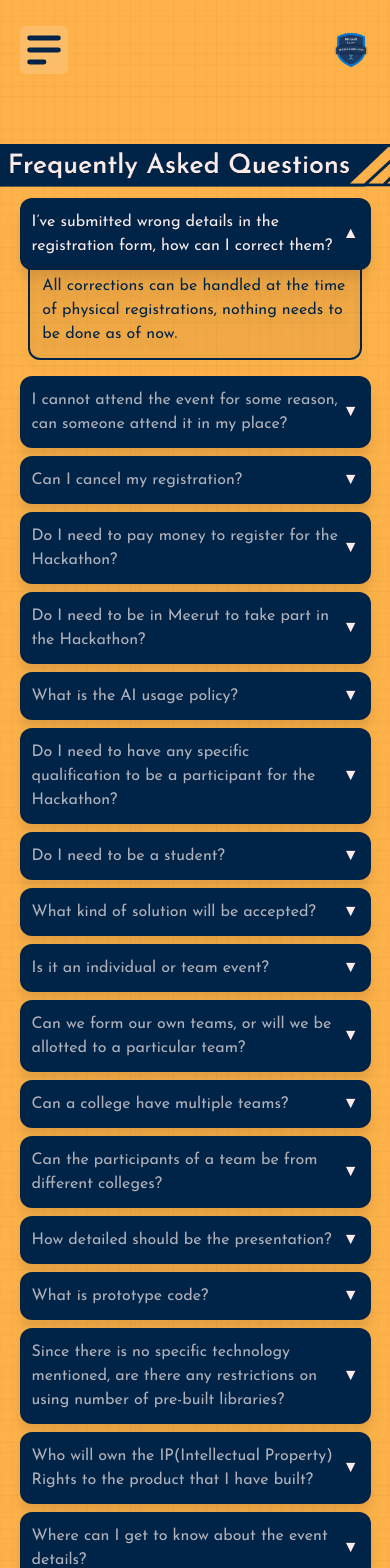
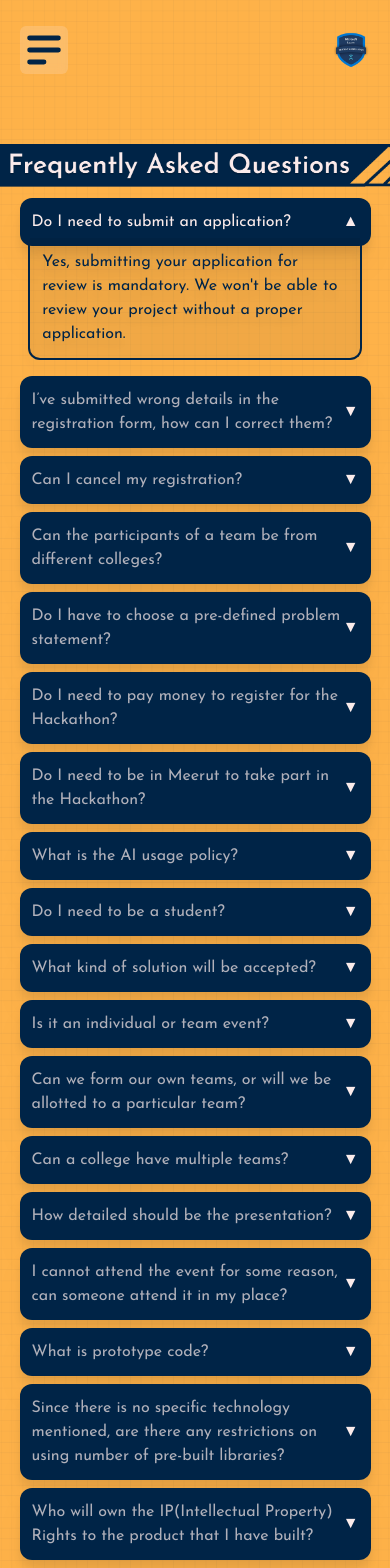
Before and after one commit to Abhimrt/Devgathering, a Next.js app: page /faq in a window 390 px wide. Shown: the top 1568 px of the page. Built offline with nearby package versions, Linux system fonts and the light colour scheme.

Commit message:
adding the sponsors

```diff
--- a/components/Data.js
+++ b/components/Data.js
@@ -1,15 +1,23 @@
 export const FaqsData = [
   {
-      Question: "I’ve submitted wrong details in the registration form, how can I correct them?",
-      Answer: "All corrections can be handled at the time of physical registrations, nothing needs to be done as of now.",
+    Question: "Do I need to submit an application?",
+    Answer: "Yes, submitting your application for review is mandatory. We won't be able to review your project without a proper application.",
     },
   {
-      Question: "I cannot attend the event for some reason, can someone attend it in my place?",
-      Answer: "Yes, as long as the following conditions are met: The replacement attendee meets the eligibility criteria. A mail has been written to VANI.MITTAL@studentambassadors.com in before the event, stating the change.",
+    Question: "I’ve submitted wrong details in the registration form, how can I correct them?",
+    Answer: "So, you have to re-register from a new id.",
     },
   {
     Question: "Can I cancel my registration?",
     Answer: "Cancellations will be handled on a case-to-case basis. Drop an email to VANI.MITTAL@studentambassadors.com in stating your reason for cancellation.",
+    },
+  {
+    Question: "Can the participants of a team be from different colleges?",
+    Answer: "Yes. There is no restriction here.",
+    },
+  {
+    Question: "Do I have to choose a pre-defined problem statement?",
+    Answer: "No, you don't! While we offer various tracks with specific challenges (problem statements), participation in them is optional. You can choose a track and pursue your own innovative idea related to its theme, which is called open innovation.",
   },
   {
     Question: "Do I need to pay money to register for the Hackathon?",
@@ -22,10 +30,6 @@ export const FaqsData = [
     {
       Question: "What is the AI usage policy?",
       Answer: "AI tools are allowed. However, they must explicily mentioned wherever used in the codebase and cited in the final presentation.",
-    },
-    {
-      Question: "Do I need to have any specific qualification to be a participant for the Hackathon?",
-      Answer: "Yes, you must be a student from any University/College in India.",
     },
   {
     Question: "Do I need to be a student?",
@@ -48,12 +52,12 @@ export const FaqsData = [
     Answer: "Yes. There is no restriction on the number of teams from a college.",
     },
   {
-      Question: "Can the participants of a team be from different colleges?",
-      Answer: "Yes. There is no restriction here.",
+    Question: "How detailed should be the presentation?",
+    Answer: "You will be asked to present your idea to the judges in-person. Please work accordingly.",
     },
   {
-      Question: "How detailed should be the presentation?",
-      Answer: "You will be asked to present your idea to the judges in-person. Please work accordingly.",
+    Question: "I cannot attend the event for some reason, can someone attend it in my place?",
+    Answer: "Yes, as long as the following conditions are met: The replacement attendee meets the eligibility criteria. A mail has been written to VANI.MITTAL@studentambassadors.com in before the event, stating the change.",
   },
   {
     Question: "What is prototype code?",
@@ -72,6 +76,10 @@ export const FaqsData = [
     Answer: "All details regarding the event are available on this website. Announcements will be made on through email.",
     },
   {
+    Question: "Do I need to have any specific qualification to be a participant for the Hackathon?",
+    Answer: "Yes, you must be a student from any University/College in India.",
+  },
+  {
       Question: "Whom can I contact for queries?",
       Answer: "For any questions or queries, drop us an email at VANI.MITTAL@studentambassadors.com",
     },
--- a/components/Sponsors.js
+++ b/components/Sponsors.js
@@ -32,6 +32,17 @@ const Sponsors = () => {
 
         </div>
       </div>
+      <h3 className=' text-2xl rounded-full pb-2 pt-3 mt-8 px-10 shadow-sm bg-Cblue text-Corange'>Bronze Sponsor</h3>
+      <div className='w-screen overflow-hidden  min-h-[40vh] flex justify-center items-center'>
+        <div className='sponsorScroll  overflow-x-auto  flex justify-center items-center flex-wrap px-12 lg:pl-24 sm:gap-10  lg:gap-20'>
+          {/* <h3 className='text-Ccream text-center text-3xl w-screen ' >Declare soon...</h3> */}
+          <Box image="SponsorTekshila" name="Tekshila AI" />
+          {/* <Box image="sponsorsECHO" name="Echo3d" />
+          <Box image="sponsorsIC" name="Interview Cake" />
+          <Box image="sponsorsInterviewBuddy" name="Interview Buddy" /> */}
+
+        </div>
+      </div>
     </section>
   )
 }
```
Also changed, not shown: public/images/SponsorTekshila.png (added). Lines whose indentation alone changed are shown as unchanged.
